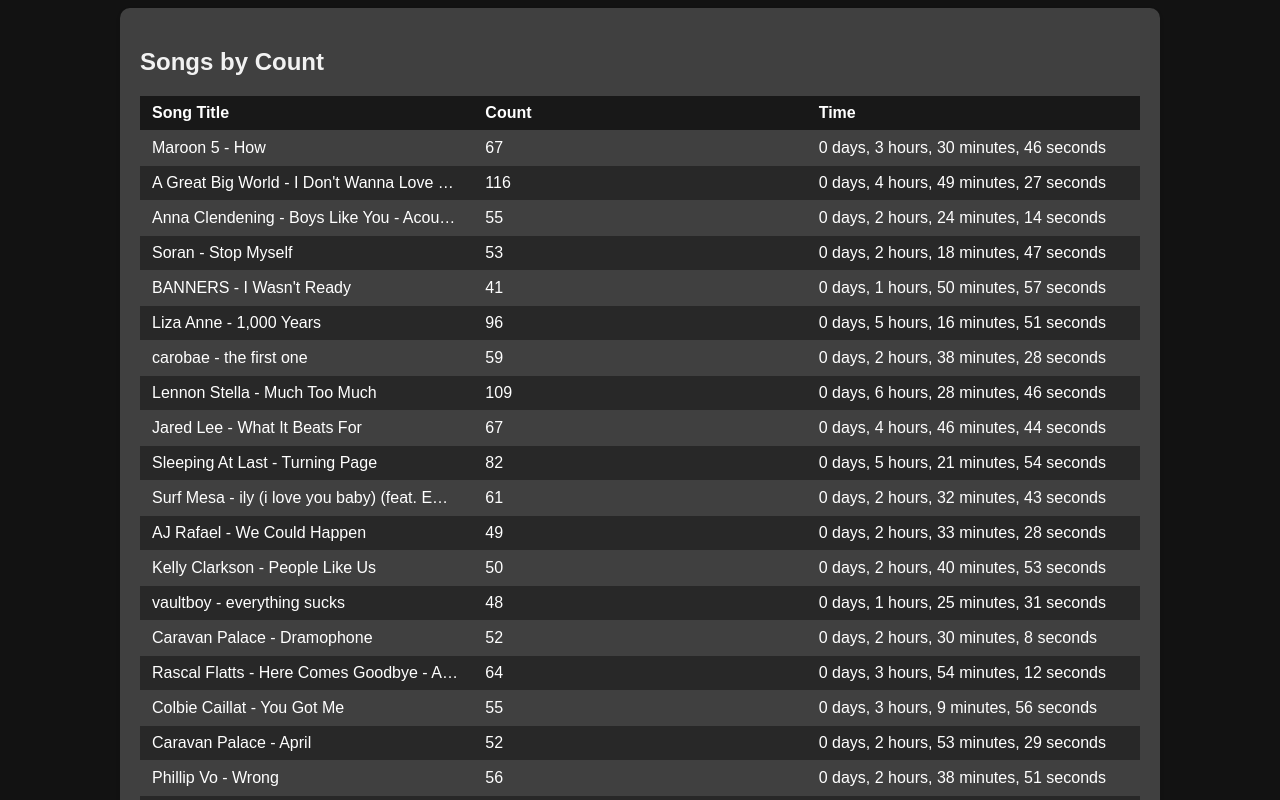
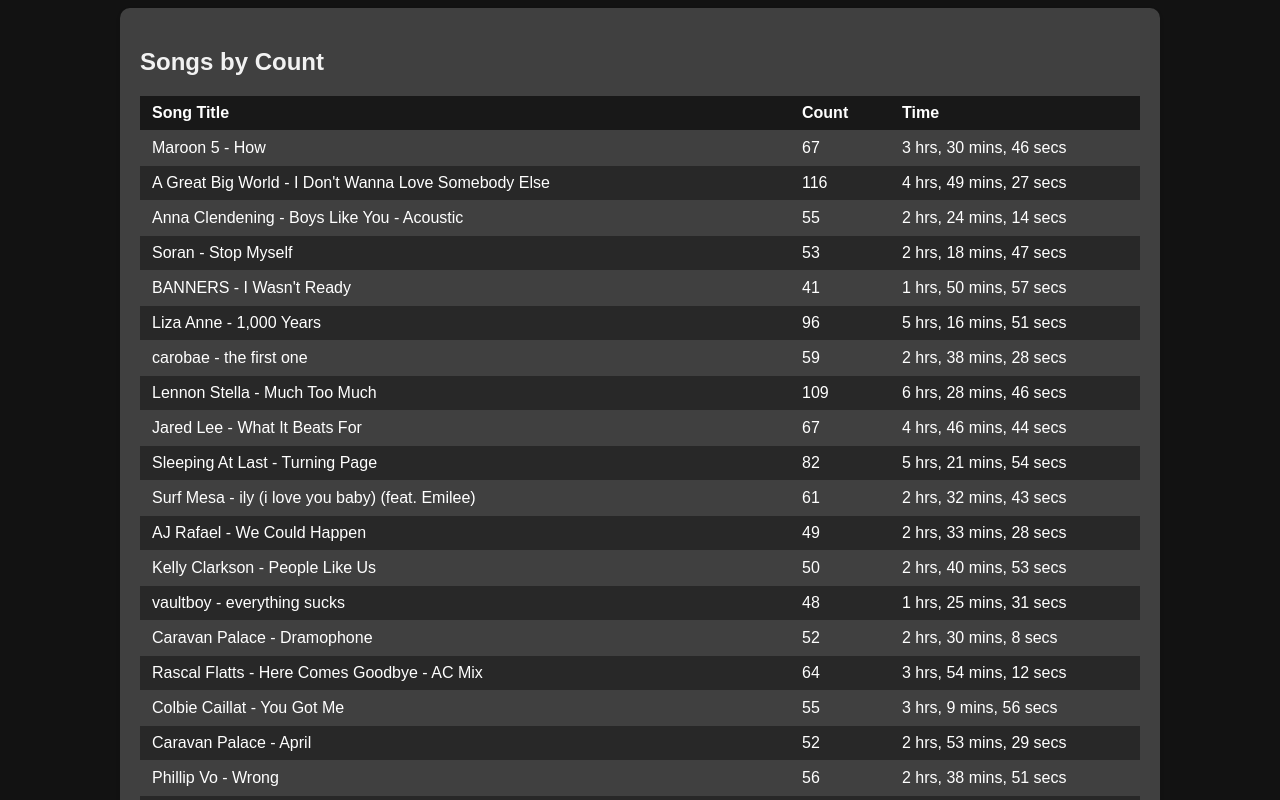
Before and after one commit to jdoofey/musicTaste, a React (Create React App) app in the folder app/: page / in a window 1280 px wide. Shown: the top 800 px of the page. Built offline with nearby package versions, Linux system fonts and the light colour scheme.

Commit message:
adjusting column sizes on table as well as logic changes to time display so it doesn't display time units of 0

```diff
--- a/app/src/components/ArtistCount.js
+++ b/app/src/components/ArtistCount.js
@@ -3,15 +3,24 @@
 
 const ArtistCountTable = ({ data, currentPage, itemsPerPage, onPageChange, totalPages }) => {
 
-  const formatTime = (ms) => {
-    const secs = Math.floor(ms / 1000)
-    const days = Math.floor(secs / (3600 * 24))
-    const hrs = Math.floor((secs % (3600 * 24)) / 3600)
-    const mins = Math.floor((secs % 3600) / 60)
-    const remainingSecs = secs % 60
+  function formatTime(ms) {
+    const seconds = Math.floor(ms / 1000);
+    const minutes = Math.floor(seconds / 60);
+    const hours = Math.floor(minutes / 60);
+    const days = Math.floor(hours / 24);
 
-    return `${days} days, ${hrs} hours, ${mins} minutes, ${remainingSecs} seconds`
-  };
+    const formattedTime = [];
+
+    if (days > 0) formattedTime.push(`${days} days`);
+
+    if (hours % 24 > 0) formattedTime.push(`${hours % 24} hrs`);
+
+    if (minutes % 60 > 0) formattedTime.push(`${minutes % 60} mins`);
+
+    if (seconds % 60 > 0) formattedTime.push(`${seconds % 60} secs`);
+
+    return formattedTime.join(', ');
+  }
 
   const artistCounts = {};
   const artistTimes = {};
--- a/app/src/components/SongCount.js
+++ b/app/src/components/SongCount.js
@@ -3,15 +3,24 @@
 
 const SongCountTable = ({ data, currentPage, itemsPerPage, onPageChange, totalPages }) => {
 
-  const formatTime = (ms) => {
-    const secs = Math.floor(ms/1000)
-    const days = Math.floor(secs / (3600 * 24))
-    const hrs = Math.floor((secs % (3600 * 24)) / 3600)
-    const mins = Math.floor((secs % 3600) / 60)
-    const remainingSecs = secs % 60
+  function formatTime(ms) {
+    const seconds = Math.floor(ms / 1000);
+    const minutes = Math.floor(seconds / 60);
+    const hours = Math.floor(minutes / 60);
+    const days = Math.floor(hours / 24);
 
-    return `${days} days, ${hrs} hours, ${mins} minutes, ${remainingSecs} seconds`
-  };
+    const formattedTime = [];
+
+    if (days > 0) formattedTime.push(`${days} days`);
+
+    if (hours % 24 > 0) formattedTime.push(`${hours % 24} hrs`);
+
+    if (minutes % 60 > 0) formattedTime.push(`${minutes % 60} mins`);
+
+    if (seconds % 60 > 0) formattedTime.push(`${seconds % 60} secs`);
+
+    return formattedTime.join(', ');
+  }
 
   const songCounts = {};
   const songTimes = {};
@@ -37,6 +46,11 @@
     <div className="container">
       <h2>Songs by Count</h2>
       <table>
+        <colgroup>
+          <col style={{ width: '65%' }} />
+          <col style={{ width: '10%' }} />
+          <col style={{ width: '25%' }} />
+        </colgroup>
         <thead>
           <tr>
             <th>Song Title</th>
```
